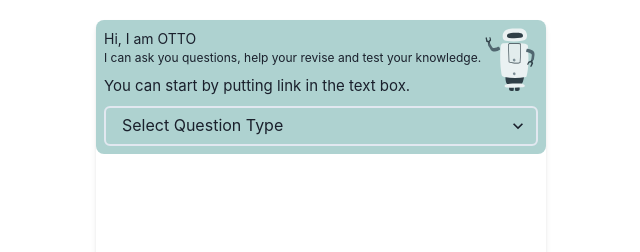
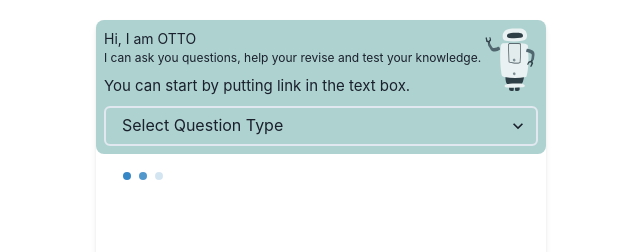
Before and after one commit to Sun-Deep/oi-coaching, a React (Create React App) app: page / in a window 1280 px wide. Shown: the top 252 px of the page, without its empty margins (319-959 px from the left). Built offline with nearby package versions, Linux system fonts and the light colour scheme.

Commit message:
chat loading

```diff
--- a/src/App.js
+++ b/src/App.js
@@ -1,6 +1,7 @@
 import { Box, VStack } from "@chakra-ui/react";
 import { useState } from "react";
 import ChatHeader from "./components/ChatHeader";
+import ChatLoading from "./components/ChatLoading";
 import QuestionCardMCQ from "./components/QuestionCardMCQ";
 import QuestionCardShort from "./components/QuestionCardShort";
 import TextBox from "./components/TextBox";
@@ -62,6 +63,7 @@ function App() {
         overflowY={'scroll'}
         spacing={5}
       >
+        <ChatLoading />
         {
           questionType === 'mcq' && questions?.questions?.length > 0 &&
           questions.questions.map((q, idx) => (
--- /dev/null
+++ b/src/components/ChatLoading.js
@@ -0,0 +1,13 @@
+import { Box } from "@chakra-ui/layout";
+
+function ChatLoading() {
+  return (
+    <Box w="5em" h="2em" pos="relative" p="10px" ml="5px" alignSelf='flex-start'>
+      <Box className="typing__dot"></Box>
+      <Box className="typing__dot"></Box>
+      <Box className="typing__dot"></Box>
+    </Box>
+  );
+}
+
+export default ChatLoading;
--- a/src/index.css
+++ b/src/index.css
@@ -11,3 +11,38 @@ code {
   font-family: source-code-pro, Menlo, Monaco, Consolas, 'Courier New',
     monospace;
 }
+
+.typing__dot {
+  float: left;
+  width: 8px;
+  height: 8px;
+  margin: 0 4px;
+  background: #0469b7;
+  border-radius: 50%;
+  opacity: 0;
+  animation: loadingFade 1s infinite;
+}
+
+.typing__dot:nth-child(1) {
+  animation-delay: 0s;
+}
+
+.typing__dot:nth-child(2) {
+  animation-delay: 0.2s;
+}
+
+.typing__dot:nth-child(3) {
+  animation-delay: 0.4s;
+}
+
+@keyframes loadingFade {
+  0% {
+    opacity: 0;
+  }
+  50% {
+    opacity: 0.8;
+  }
+  100% {
+    opacity: 0;
+  }
+}
```
